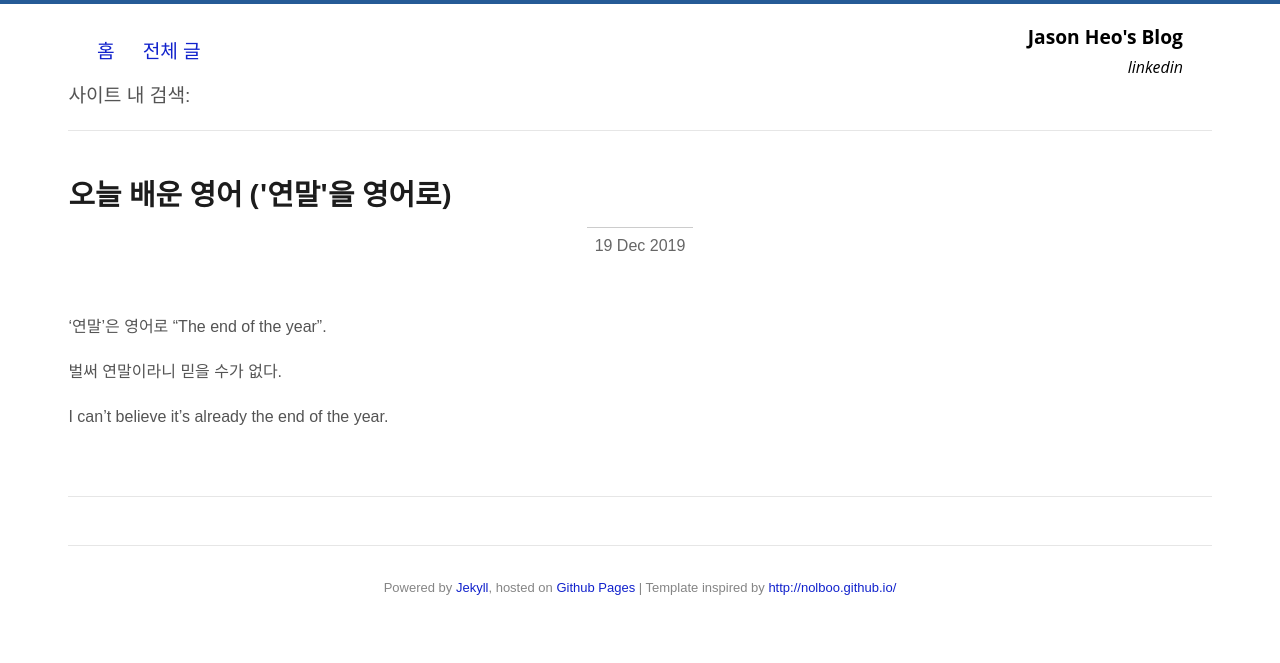
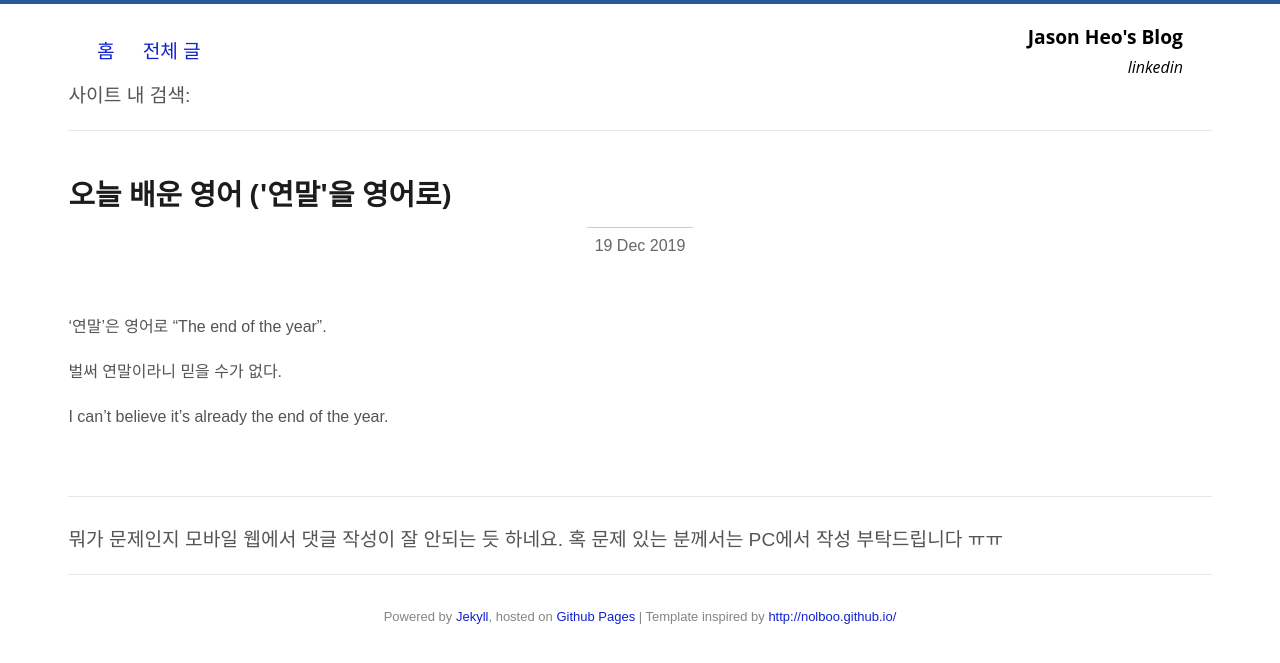
Before and after one commit to jason-heo/jason-heo.github.io, a Jekyll site: the page built from _posts/2019-12-19-english.md, in a window 1280 px wide. Shown: the top 663 px of the page. Built offline with Jekyll 4.4.1, drawn with Linux system fonts in a browser that asks for light colours; comment, search, counter and statistics services are not loaded.

Commit message:
facebook comments added

```diff
--- a/_layouts/default.html
+++ b/_layouts/default.html
@@ -68,6 +68,10 @@
   <!-- End Google Tag Manager (noscript) -->
   <div class="top-bar"></div>
 
+  <!-- facebook comments -->
+  <div id="fb-root"></div>
+  <script async defer crossorigin="anonymous" src="https://connect.facebook.net/ko_KR/sdk.js#xfbml=1&version=v13.0" nonce="mjt57IZH"></script>
+
   <div class="container">
     <div class="site">
       <header>
--- a/_layouts/post.html
+++ b/_layouts/post.html
@@ -10,14 +10,6 @@
   <div class="center">
     <p class="meta">{{ page.date | date_to_string }}</p>
   </div>
-
-<!--   {% if page.french %}
-  <div class="suggest-translate">
-    This post is in French. You can try to
-    <a href="http://translate.google.com/translate?sl=fr&amp;tl=en&amp;u=http://sebastien.saunier.me{{ page.url }}">
-      google translate it</a>.
-  </div>
-  {% endif %} -->
 
   <div class="post" id="post">
   {{ content }}
@@ -37,6 +29,11 @@
 
 <div class="separator"></div>
 
+<!-- facebook comments -->
+뭐가 문제인지 모바일 웹에서 댓글 작성이 잘 안되는 듯 하네요. 혹 문제 있는 분께서는 PC에서 작성 부탁드립니다 ㅠㅠ
+<BR>
+<div class="fb-comments" data-href="http://jason-heo.github.io/" data-width="100%" data-numposts="5"></div>
+
 <script src="https://ajax.googleapis.com/ajax/libs/jquery/1.12.4/jquery.min.js"></script>
 <script src="/javascripts/linkify.min.js"></script>
 <script src="/javascripts/linkify-jquery.min.js"></script>
```
